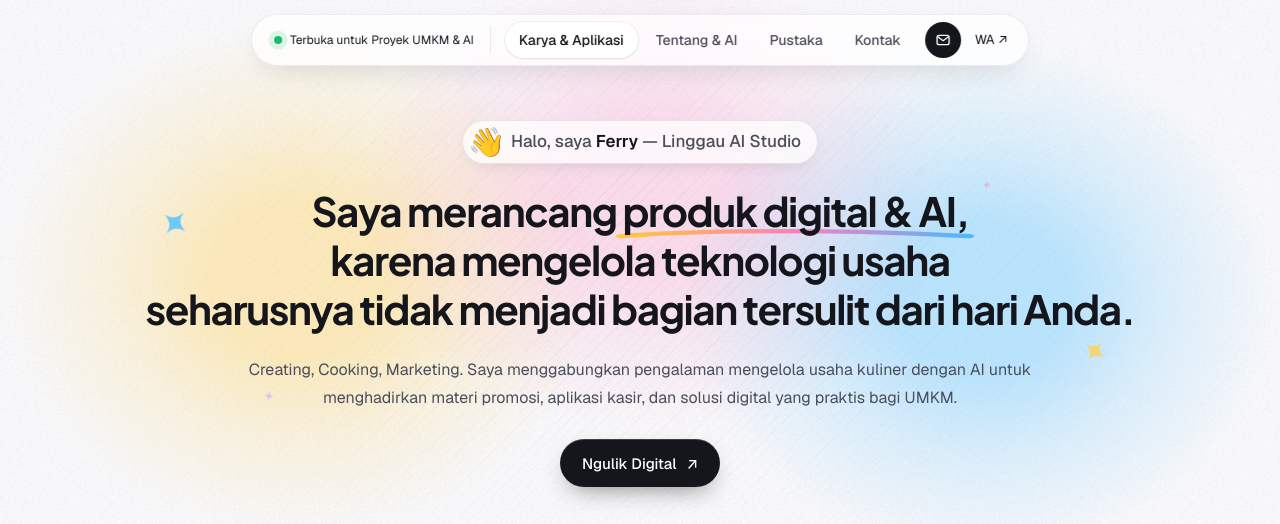
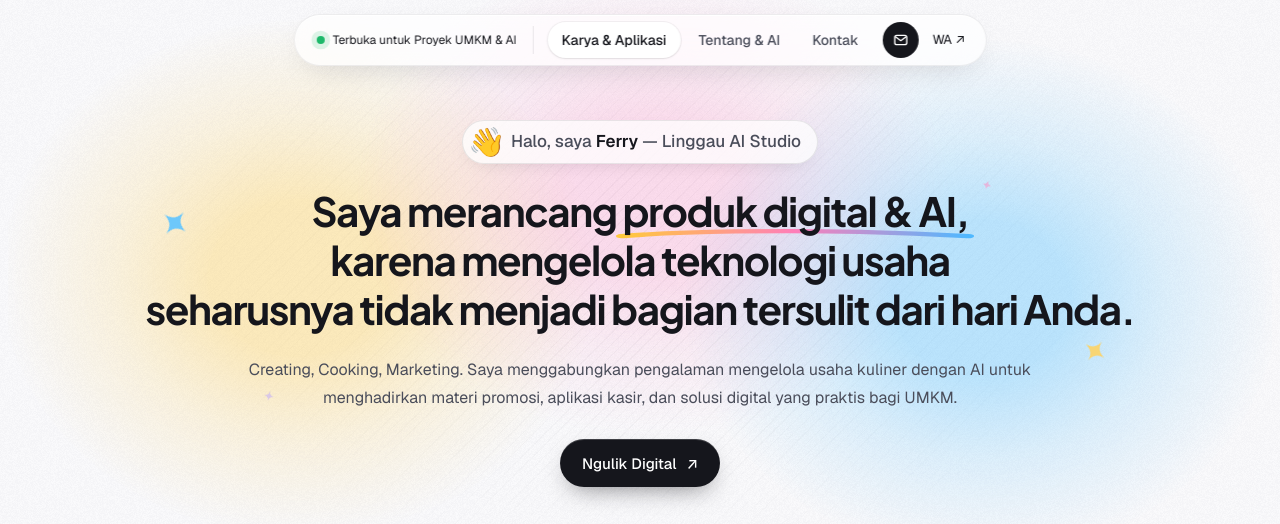
Before and after one commit to cuan74468-ux/cuan74468-ux.github.io, a plain HTML site: page index.html in a window 1280 px wide. Shown: the top 524 px of the page. Drawn offline with nearby package versions, Linux system fonts and the light colour scheme; no server answers.

Commit message:
Restore original portfolio navigation without separate Pustaka item

```diff
--- a/index.html
+++ b/index.html
@@ -37,7 +37,6 @@
 <ul>
 <li><a data-sec="work" href="#work">Karya &amp; Aplikasi</a></li>
 <li><a data-sec="about" href="#about">Tentang &amp; AI</a></li>
-<li><a href="https://cuan74468-ux.github.io/buku-pintar-vibe-coder/">Pustaka</a></li>
 <li><a data-sec="contact" href="#contact">Kontak</a></li>
 </ul>
 <a aria-label="Email Ferry" class="mail" href="mailto:peyaje531@gmail.com" rel="noopener" target="_blank">
```
